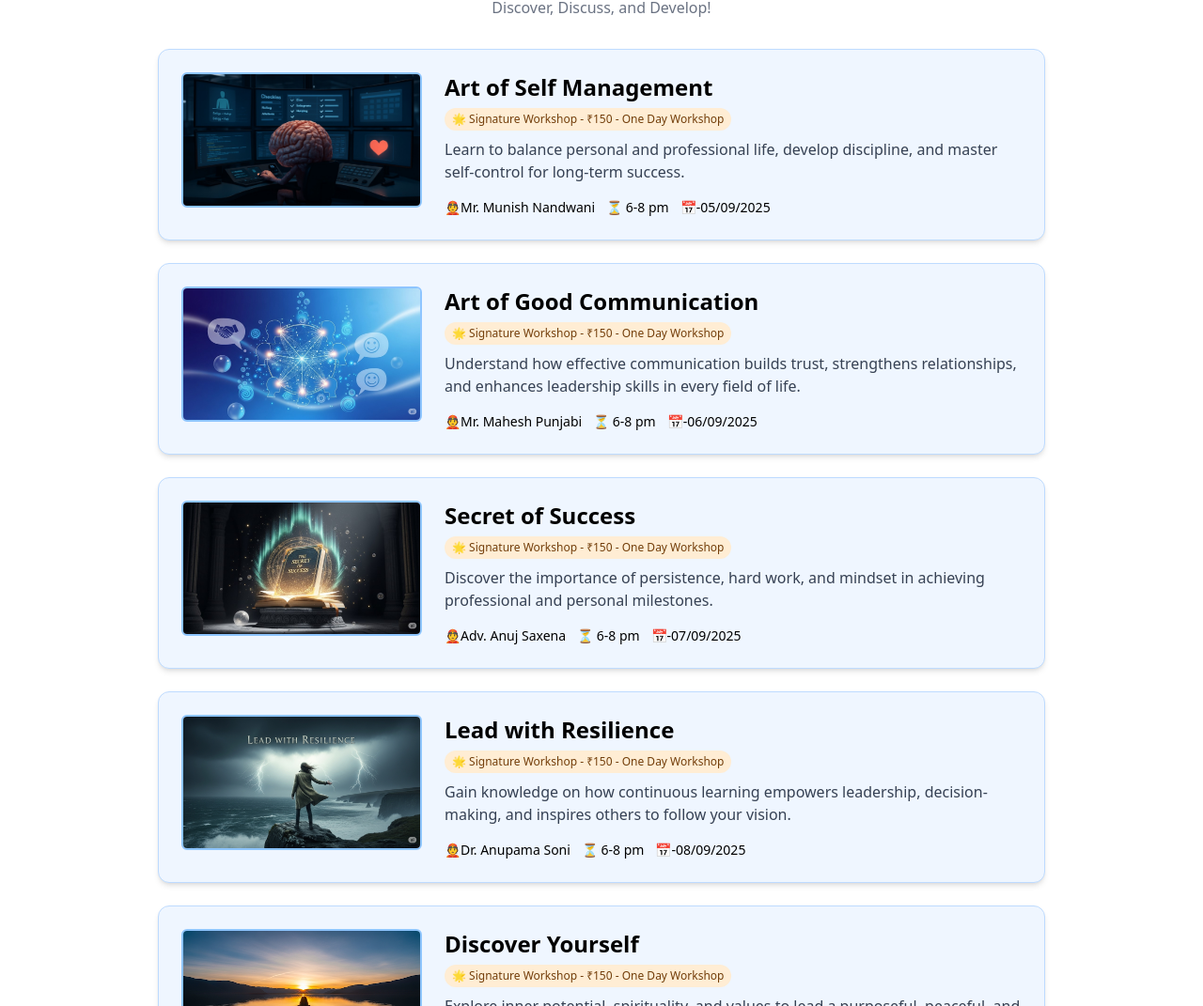
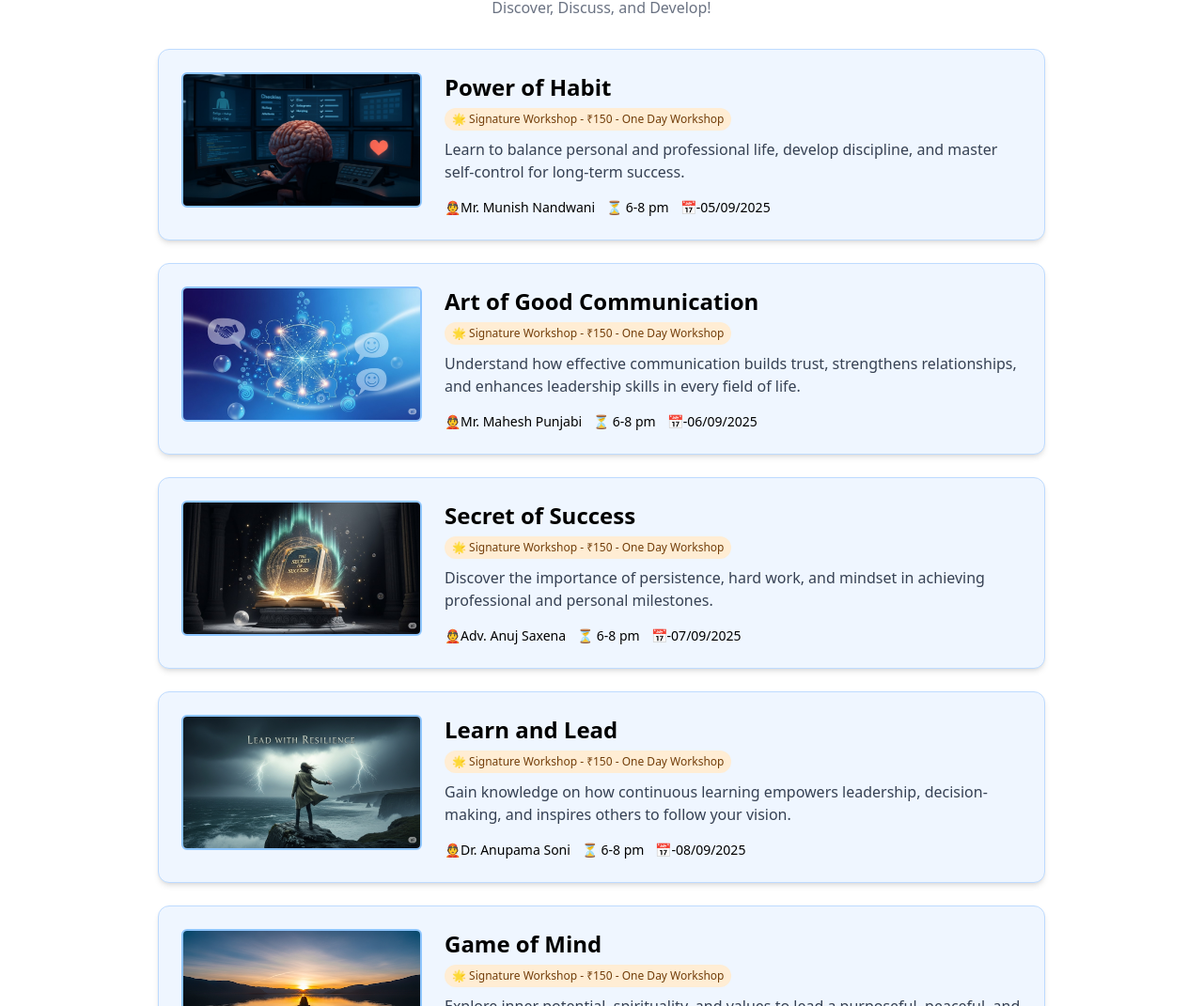
Before and after one commit to cbpmnit-glitch/cbp, a React (Vite) app: page / in a window 1280 px wide. Shown: the part 808-1879 px from the top of the page at 94% size. Built offline with nearby package versions, Linux system fonts and the light colour scheme.

Commit message:
Update UpcomingWorkshops.jsx

```diff
--- a/src/UpcomingWorkshops.jsx
+++ b/src/UpcomingWorkshops.jsx
@@ -8,7 +8,7 @@ import home_5 from "./images/home_5.jpg.png";
 const workshopData = [
   {
     image: home_1,
-    title: "Art of Self Management",
+    title: "Power of Habit",
     description:
       "Learn to balance personal and professional life, develop discipline, and master self-control for long-term success.",
     date: "05/09/2025",
@@ -38,7 +38,7 @@ const workshopData = [
   },
   {
     image: home_4,
-    title: "Lead with Resilience",
+    title: "Learn and Lead",
     description:
       "Gain knowledge on how continuous learning empowers leadership, decision-making, and inspires others to follow your vision.",
     date: "08/09/2025",
@@ -48,7 +48,7 @@ const workshopData = [
   },
   {
     image: home_5,
-    title: "Discover Yourself",
+    title: "Game of Mind",
     description:
       "Explore inner potential, spirituality, and values to lead a purposeful, peaceful, and impactful life.",
     date: "09/09/2025",
```
